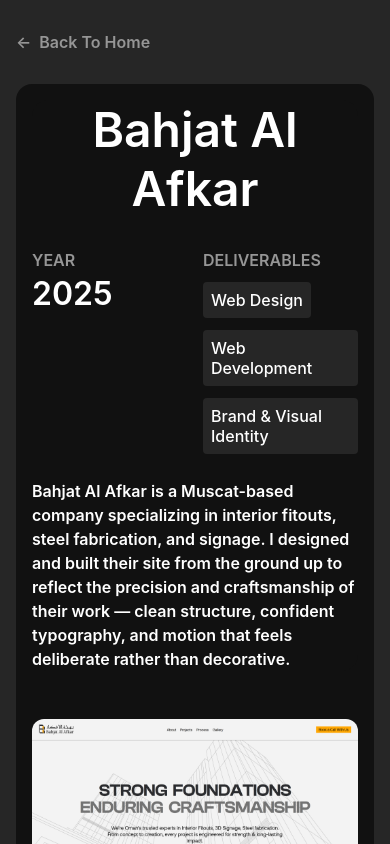
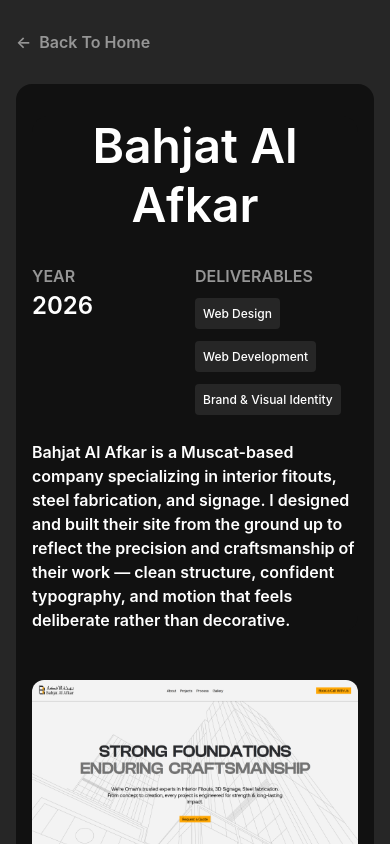
Before and after one commit to ShozabSHK10/Portfolio-Shozab-Sohail, a React (Vite) app: page /works/ba in a window 390 px wide. Built offline with nearby package versions, Linux system fonts and the light colour scheme; a web font is replaced by a local one.

Commit message:
fixed the font size

```diff
--- a/src/components/sections/Works/WorkDescription.css
+++ b/src/components/sections/Works/WorkDescription.css
@@ -30,7 +30,6 @@
   flex: 1.5;
   display: grid;
   grid-template-columns: 1fr 1fr;
-  gap: clamp(1rem, 4vh, 3rem) clamp(1rem, 3vw, 3rem);
   align-content: start;
 }
 
@@ -57,14 +56,14 @@
   background: #262626;
   padding: 0.5rem;
   border-radius: 0.25rem;
-  font-size: clamp(1rem, 1.25vw, 1.25rem);
+  font-size: clamp(0.75rem, 1.25vw, 1.25rem);
   font-weight: 500;
   color: #fff;
   width: fit-content;
 }
 
 .info-groups .year-value {
-  font-size: clamp(2rem, 3vw, 3rem);
+  font-size: clamp(1.5rem, 3vw, 3rem);
   color: #ffffff;
   line-height: 1;
 }
--- a/src/components/sections/Works/WorkImages.css
+++ b/src/components/sections/Works/WorkImages.css
@@ -97,7 +97,7 @@
   }
 
   .work-imagesContainer{
-    padding: 1rem;
+    padding: 2rem 1rem 1rem;
   }
 
   .img-pair {
--- a/src/data/works.js
+++ b/src/data/works.js
@@ -7,7 +7,7 @@ const works = [
     overview: `Bahjat Al Afkar is a Muscat-based company specializing in interior fitouts, steel fabrication, and signage.
     I designed and built their site from the ground up to reflect the precision and craftsmanship of their work — clean structure, confident typography,
     and motion that feels deliberate rather than decorative.`,
-    year: 2025,
+    year: 2026,
     deliverables: ["Web Design", "Web Development", "Brand & Visual Identity"],
   },
 
@@ -19,7 +19,7 @@ const works = [
     overview: `Sihr Design Studio is an architectural practice working across interior design, space planning, and architectural drawing.
     At the heart of their philosophy is a simple belief: the spaces people live and work in should feel intentional, not accidental.
     This identity was built to reflect that same intentionality — quiet, considered, and grounded in material honesty.`,
-    year: 2024,
+    year: 2026,
     deliverables: ["Landing Page", "Visual Identity"],
   },
 
@@ -33,7 +33,7 @@ const works = [
           Drawing inspiration from blooming forms, rounded edges, and gentle natural movement, the visual system balances softness with clarity.
           A muted pastel palette, warm textures, and expressive typography extend the brand across packaging, signage, menus, and social touchpoints,
           creating an atmosphere that feels light, comforting, and quietly memorable.`,
-    year: 2025,
+    year: 2024,
     deliverables: ["Interior Design", "3D Renders"],
   },
 
@@ -54,7 +54,7 @@ const works = [
     id: "babi",
     label: "Bahjat Al Afkar",
     path: "/works/babi",
-    title: "Bahjat Al Afkar - Visual Identity & Branding",
+    title: "Bahjat Al Afkar",
     overview: `Noor Studio is a Muscat-based skincare brand built around natural Omani ingredients — frankincense, rose water,
         and black seed oil. The visual identity needed to communicate purity and provenance without defaulting to generic wellness aesthetics.
         A monogram mark, hand-drawn botanical illustrations, and a restrained ivory and gold palette
```
